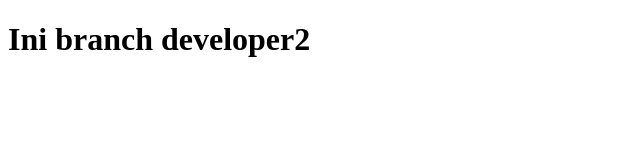
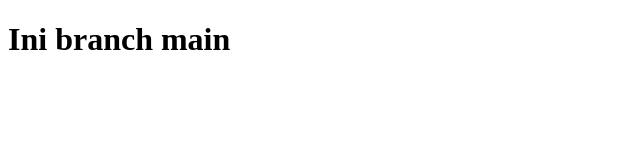
Before and after one commit to nuruslaily/pelatihan, a plain HTML site: page index.html in a window 1280 px wide. Shown: the whole page, without its empty margins (0-640 px from the left). Drawn offline with Linux system fonts and the light colour scheme.

Commit message:
tag h1 branch main

```diff
--- a/index.html
+++ b/index.html
@@ -7,6 +7,6 @@
     <title>Document</title>
   </head>
   <body>
-    <h1>Ini branch developer2</h1>
+    <h1>Ini branch main</h1>
   </body>
 </html>
```
